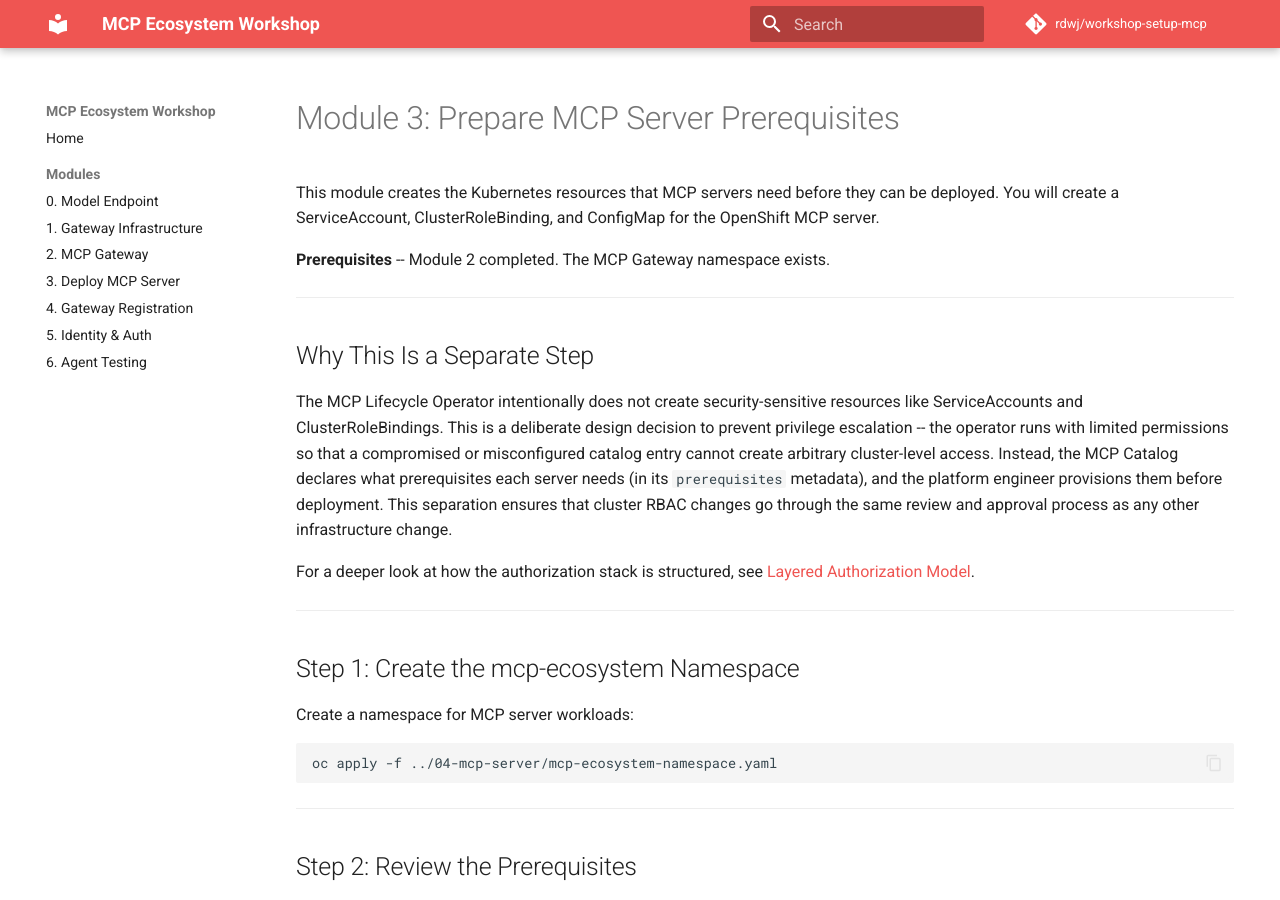
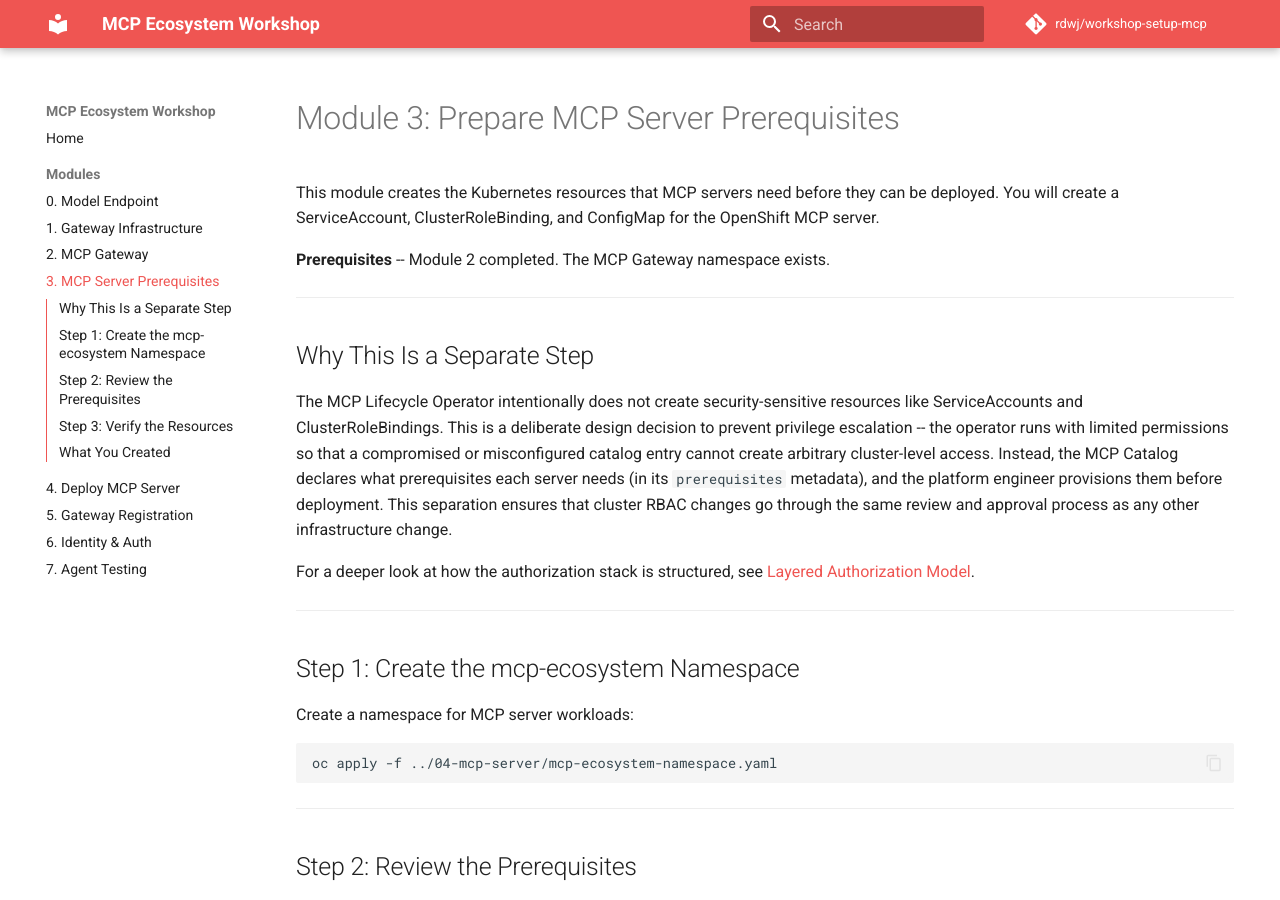
Before and after one commit to rdwj/workshop-setup-mcp, an MkDocs documentation site: the page built from deploy/workshop/03-mcp-server-prerequisites/README.md, in a window 1280 px wide and 900 px high. Built offline with MkDocs 1.6.1 and Material for MkDocs 9.7.7, drawn with Linux system fonts in a browser that asks for light colours; comment, search, counter and statistics services are not loaded.

Commit message:
docs: Fix mkdocs nav after module renumbering
The prerequisites split in 1e06f80 renumbered modules 03-07 but
didn't update mkdocs.yml, breaking the strict-mode build and leaving
GitHub Pages stale. Update nav paths to match the current directory
names and add module 7 (Agent Testing).

Also fix two broken cross-references to mcp-layered-authorization.md
that escaped outside the docs_dir -- symlink the doc into
deploy/workshop/ and repoint the links.

Assisted-by: Claude Code (Opus 4.6)

```diff
--- a/deploy/workshop/03-mcp-server-prerequisites/README.md
+++ b/deploy/workshop/03-mcp-server-prerequisites/README.md
@@ -10,7 +10,7 @@ This module creates the Kubernetes resources that MCP servers need before they c
 
 The MCP Lifecycle Operator intentionally does not create security-sensitive resources like ServiceAccounts and ClusterRoleBindings. This is a deliberate design decision to prevent privilege escalation -- the operator runs with limited permissions so that a compromised or misconfigured catalog entry cannot create arbitrary cluster-level access. Instead, the MCP Catalog declares what prerequisites each server needs (in its `prerequisites` metadata), and the platform engineer provisions them before deployment. This separation ensures that cluster RBAC changes go through the same review and approval process as any other infrastructure change.
 
-For a deeper look at how the authorization stack is structured, see [Layered Authorization Model](../../../docs/mcp-layered-authorization.md).
+For a deeper look at how the authorization stack is structured, see [Layered Authorization Model](../mcp-layered-authorization.md).
 
 ---
 
--- a/mkdocs.yml
+++ b/mkdocs.yml
@@ -24,10 +24,11 @@ nav:
     - "0. Model Endpoint": 00-model-endpoint/README.md
     - "1. Gateway Infrastructure": 01-gateway-infrastructure/README.md
     - "2. MCP Gateway": 02-mcp-gateway/README.md
-    - "3. Deploy MCP Server": 03-mcp-server/README.md
-    - "4. Gateway Registration": 04-gateway-registration/README.md
-    - "5. Identity & Auth": 05-identity-auth/README.md
-    - "6. Agent Testing": 06-agent-test/README.md
+    - "3. MCP Server Prerequisites": 03-mcp-server-prerequisites/README.md
+    - "4. Deploy MCP Server": 04-mcp-server/README.md
+    - "5. Gateway Registration": 05-gateway-registration/README.md
+    - "6. Identity & Auth": 06-identity-auth/README.md
+    - "7. Agent Testing": 07-agent-test/README.md
 
 markdown_extensions:
   - admonition
```
Also changed, not shown: deploy/workshop/README.md (+1 -1 lines), deploy/workshop/mcp-layered-authorization.md (added, +1 -0 lines).
